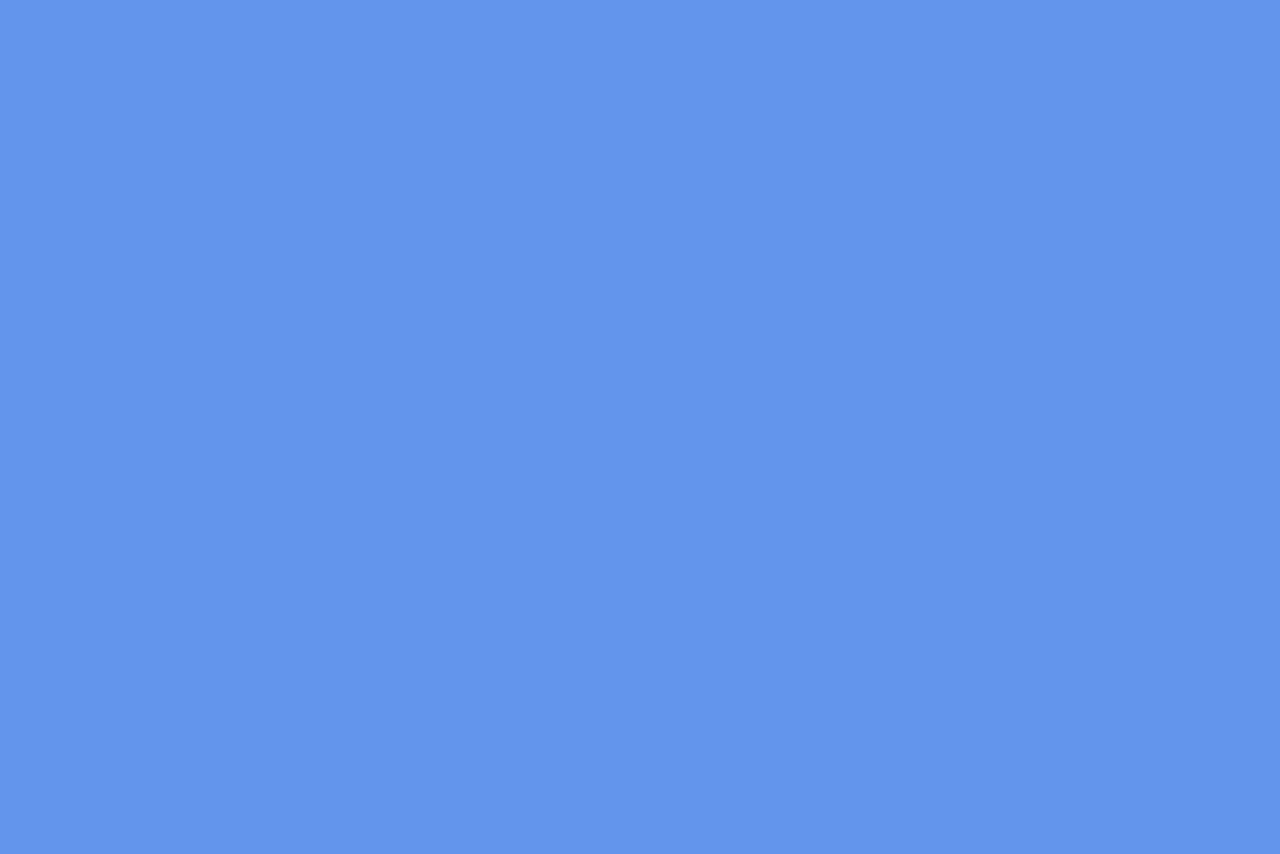
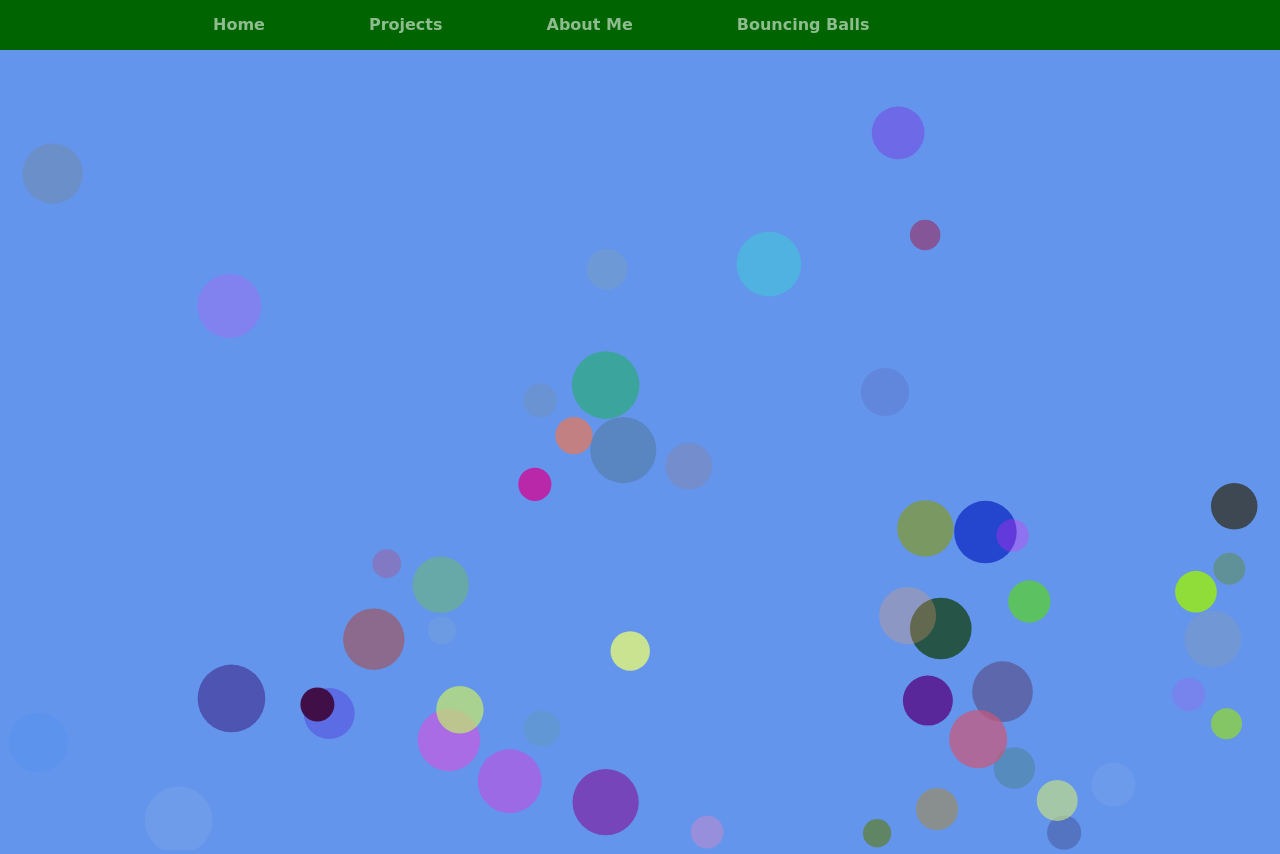
Before and after one commit to Khu-source/khu-source.github.io, a plain HTML site: page bouncing.html in a window 1280 px wide. Before the commit the page ends 800 px from the top, so only its background shows below. Drawn offline with Linux system fonts and the light colour scheme.

Commit message:
Fixed nav bar

```diff
--- a/bouncing.html
+++ b/bouncing.html
@@ -5,8 +5,22 @@
     <meta http-equiv="X-UA-Compatible" content="IE=edge">
     <meta name="viewport" content="width=device-width, initial-scale=1.0">
     <title>Bouncing Balls</title>
+    <link rel="stylesheet" href="styles.css">
 </head>
 <body style="background-color: cornflowerblue; overflow: hidden;">
+    <header>
+        <div class="container">
+            <nav>
+                <ul>
+                    <li><a href="index.html">Home</a></li>
+                    <li><a href="projects.html">Projects</a></li>
+                    <li><a href="about.html">About Me</a></li>
+                    <li><a href="bouncing.html">Bouncing Balls</a></li>
+                </ul>
+            </nav>
+        </div>
+    </header>
     <canvas id="canvas"></canvas>
+    <script src="script.js"></script>
 </body>
 </html>
```
Also changed, not shown: about.html (+2 -1 lines), index.html (+2 -1 lines), projects.html (+2 -1 lines), styles.css (renamed from style.css).
